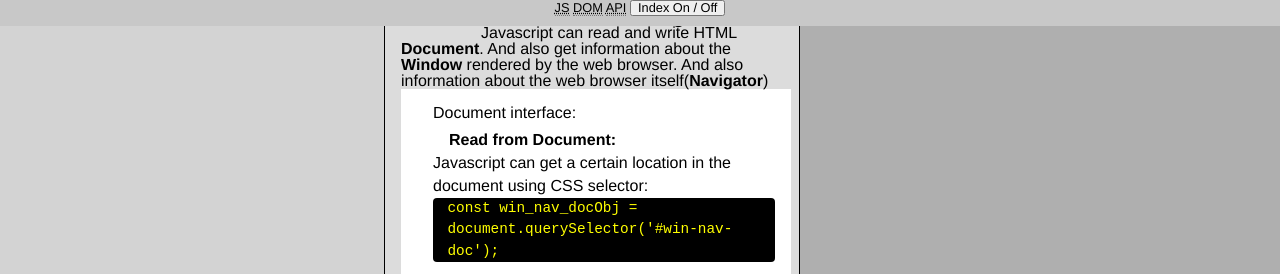
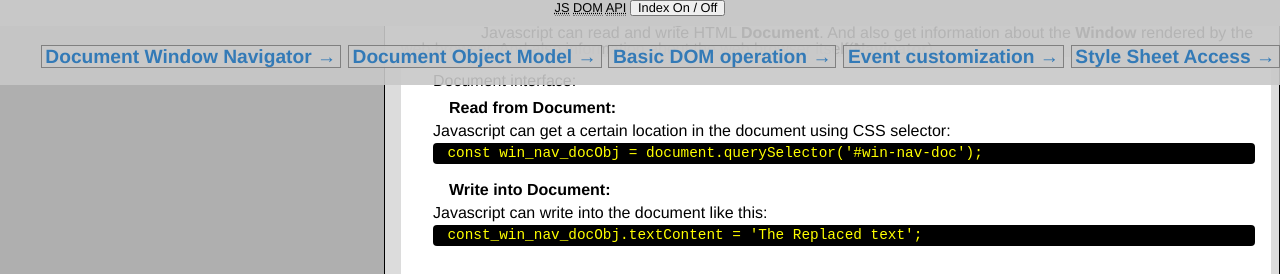
Before and after one commit to Yasukazu/ts-doc, a website: page docs/index.html in a window 1280 px wide. Shown: the top 274 px of the page. Drawn offline with nearby package versions, Linux system fonts and the light colour scheme.

Commit message:
pc media bad layout

```diff
--- a/docs/index.html
+++ b/docs/index.html
@@ -184,8 +184,8 @@
         </footer>
       </main>
     </div>
+  <script type="text/Javascript" src="./event-example.js"></script>
   <script type="text/Javascript" src="./nav-button.js"></script>
-  <script type="text/Javascript" src="./event-example.js"></script>
 </body>
 
 </html>
--- a/docs/nav-button.js
+++ b/docs/nav-button.js
@@ -1,5 +1,17 @@
 const nav_on_off_button = document.querySelector("#nav-on-off");
 const nav_bar = document.querySelector("#nav-bar");
+let is_pc_media = false;
+
+
+const col_2 = document.querySelector("div.col-2");
+const nav_w = getComputedStyle(document.documentElement).getPropertyValue('--nav-w');
+debugger;
+
+index_is_on = true;
+
+function turn_nav_on() {
+
+}
 
 nav_on_off_button.onclick = () => {
   if (nav_bar.style.display == 'block') {
@@ -11,15 +23,16 @@ nav_on_off_button.onclick = () => {
 
 const pc_media_query = window.matchMedia("(min-width: 540px)");
 
-function mediaChangeCheck(media_query) {
-  if (media_query.matches) {
+function mediaChangeCheck(pc_media_query) {
+  if (pc_media_query.matches) {
+    is_pc_media = true;
     nav_bar.style.display = 'block';
-    console.log("nav_bar display: block");
+  } else {
+    is_pc_media = false;
   }
 }
 
 if ('addEventListener' in pc_media_query) {
-  debugger;
   pc_media_query.addEventListener('change', mediaChangeCheck);
 } else {
   console.log("Event listener is not added!");
--- a/docs/styles.css
+++ b/docs/styles.css
@@ -55,6 +55,7 @@ div.col-1 {
     height: var(--hdr-h);
     line-height: 80%;
     font-size: 80%;
+    overflow: hidden;
 }
 
 #navbar-brand {
@@ -65,25 +66,31 @@ div.col-1 {
     margin: 0;
 }
 
-#nav-on-off {
+button#nav-on-off {
     display: inline-block;
     width: auto;
 }
 
-#nav-bar {
-    display: block;
+nav#nav-bar {
+    width: 100%;
     height: auto;
-    background-color: rgba(200, 200, 200, 0.5);
+    background-color: rgba(200, 200, 200, 0.9);
     text-align: right;
     justify-content: center;
     align-content: center;
     overflow:scroll;
+    display: flex;
+    flex-direction: row;
 }
 
 a.nav-link {
+  line-height: 0.7em;
+  font-size: 0.8em;
+  margin: 0;
+  padding: 0.2em;
     background-color: inherit;
     border: thin solid gray;
-    display: block;
+    display: inline-block;
 }
 
 a.nav-link::after {
@@ -271,9 +278,6 @@ dd {
 }
 
 @media (min-width: 540px) {
-    :target {
-      scroll-margin-top: 0;
-    }
 /*
     div.col-1 {
       position: fixed;
@@ -288,7 +292,7 @@ dd {
       position: absolute;
       top: 0;
       left: var(--nav-w);
-      width: calc(100vh - var(--nav-w));
+      width: auto; /* calc(100vh - var(--nav-w)); */
       margin: 0;
       background: rgba(200, 200, 200, 0.5);
       z-index: 5;
```
